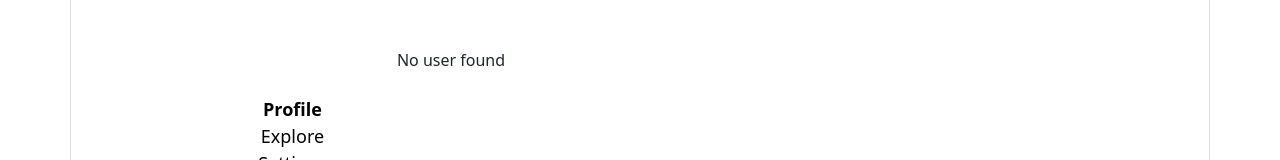
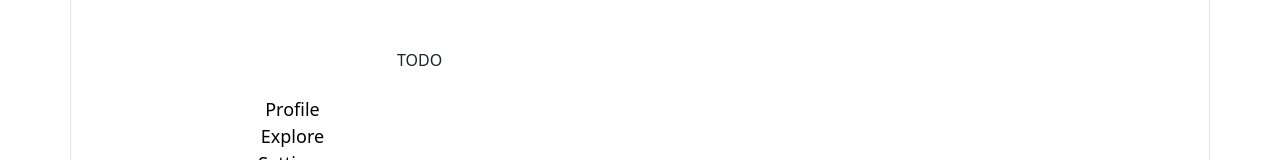
Before and after one commit to Ottanh/social-media-app, a React (Create React App) app: page / in a window 1280 px wide. Before the commit this address led to /olli111. Shown: the top 160 px of the page. Built offline with nearby package versions, Linux system fonts and the light colour scheme.

Commit message:
remove /home route

```diff
--- a/src/App.tsx
+++ b/src/App.tsx
@@ -7,15 +7,14 @@ import { Navigate, Route, Routes } from 'react-router-dom';
 
 const App = () => {
 
-  const loggedInUser = 'olli111';
+  const loggedInUser = null;
 
   return (
     <Container className="App pt-5 border border-top-0 min-vh-100">
       <Row className="min-vh-100">
         <NavigationBar />
         <Routes>
-          <Route path="/" element={loggedInUser ? <Navigate replace to="/olli111" />: <Navigate replace to="/home" />} />
-          <Route path="/home" element={<Col className="Home col-md-5 h-100 d-flex flex-column">TODO</Col>} />
+          <Route path="/" element={loggedInUser ? <Navigate replace to="/olli111" />: <Col className="Home col-md-5 h-100 d-flex flex-column">TODO</Col>} />
           <Route path="/:userName" element={<UserProfilePage />} />
           <Route path="/explore" element={<Col className="ExploreView col-md-5 h-100 d-flex flex-column">TODO</Col>} />
           <Route path="/settings" element={<Col className="SettingsView col-md-5 h-100 d-flex flex-column">TODO</Col>} />
```
